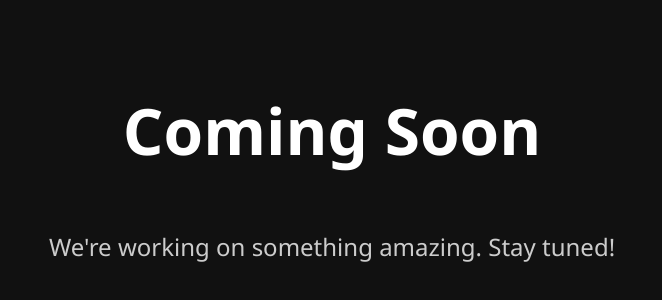
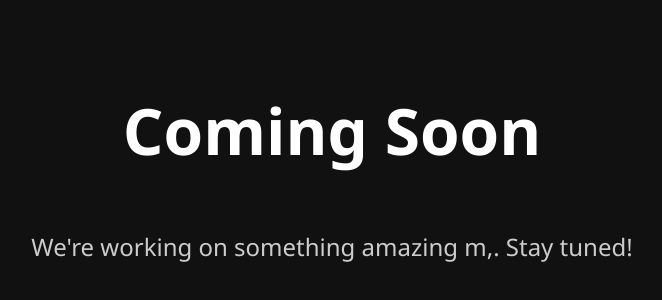
Before and after one commit to amohamed21ku/asiu104, a plain HTML site: page index.html in a window 1280 px wide. Shown: the part 234-534 px from the top of the page, without its empty margins (308-970 px from the left). Drawn offline with Linux system fonts and the light colour scheme.

Commit message:
Update index.html

```diff
--- a/index.html
+++ b/index.html
@@ -28,6 +28,6 @@
 </head>
 <body>
   <h1>Coming Soon</h1>
-  <p>We're working on something amazing. Stay tuned!</p>
+  <p>We're working on something amazing m,. Stay tuned!</p>
 </body>
 </html>
```
